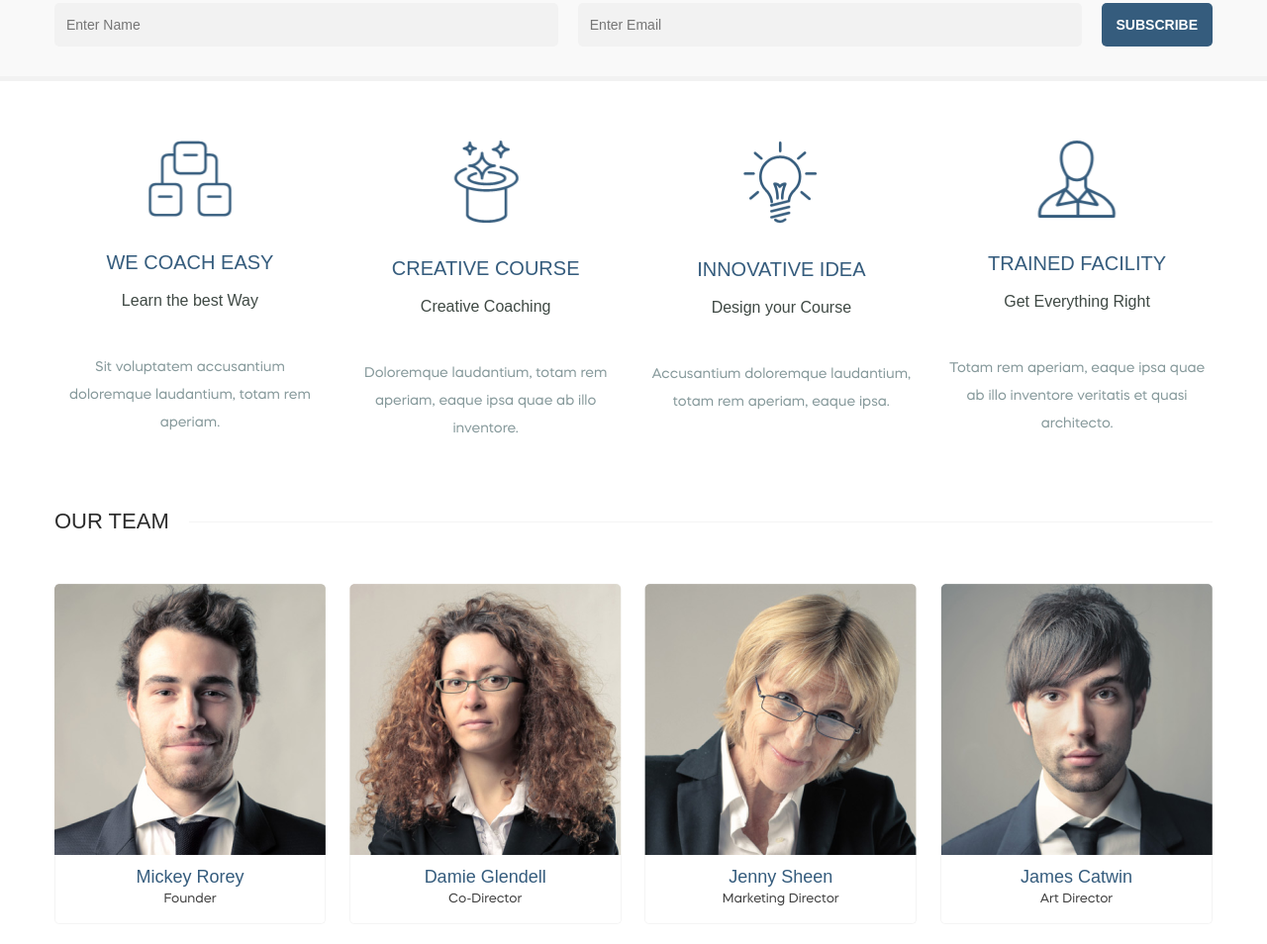
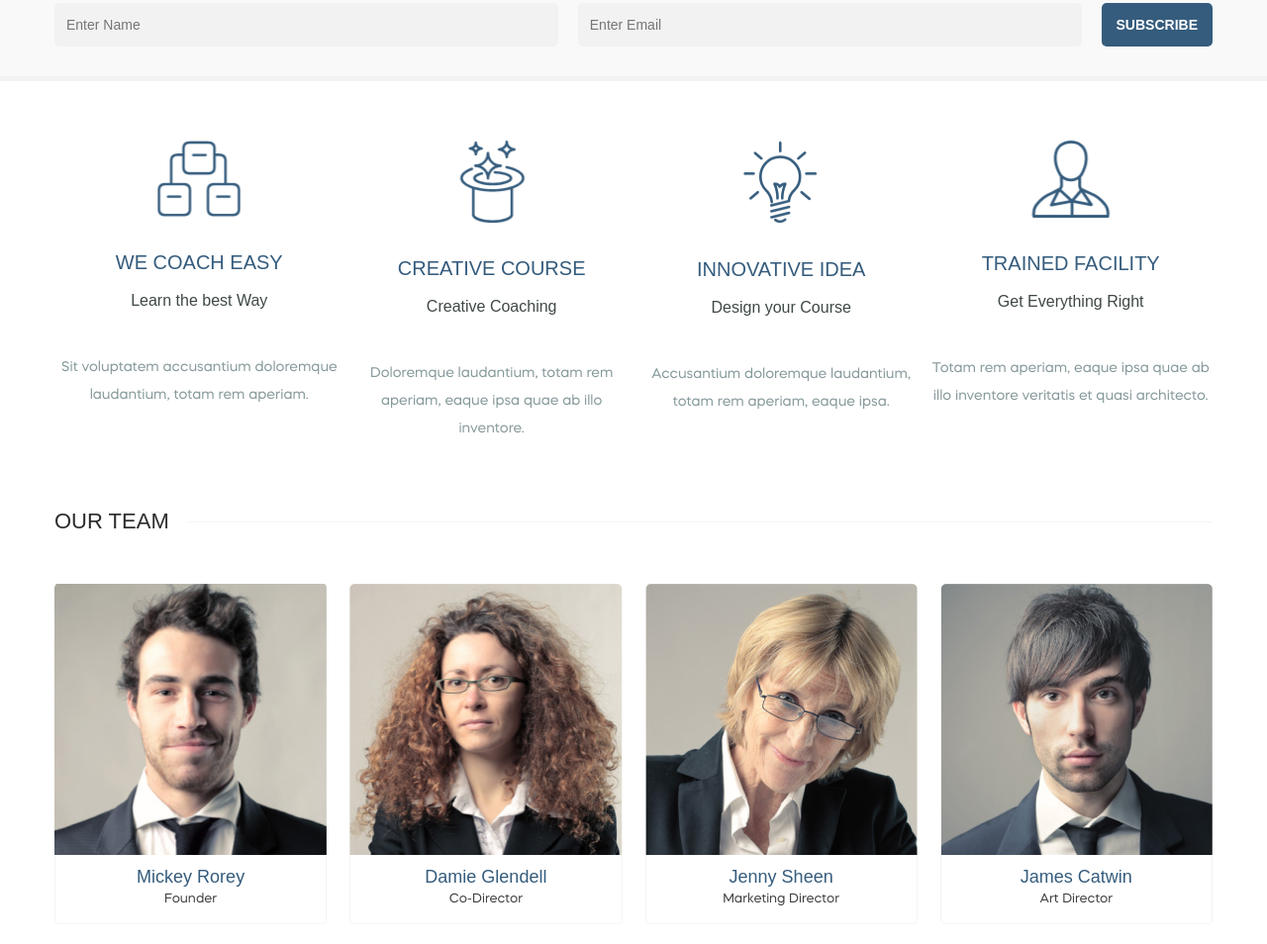
Before and after one commit to XaydarovSardor/guru-learning-management, a website: page index.html in a window 1280 px wide. Shown: the part 860-1814 px from the top of the page at 99% size. Drawn offline with nearby package versions, Linux system fonts and the light colour scheme; a web font is replaced by a local one.

Commit message:
some changes added

```diff
--- a/index.html
+++ b/index.html
@@ -19,6 +19,8 @@
     <!-- Open Graph meta teglar -->
     <meta property="og:title" content="Kafolat ta'lim website">
     <meta property="og:description" content="Bu sayt Xaydarov Sardor tomonidan ishlab chiqilgan">
+    <meta property="og:image:width" content="900">
+    <meta property="og:image:height" content="630">
     <meta property="og:image"
         content="https://yt3.googleusercontent.com/spjSMuh8HBSq3WJWeuYdVFUtm23Op35FhX3nuwDQe0bb3WG8TlL2_WcP9ujgdtPgUb7Mkyiy=s900-c-k-c0x00ffffff-no-rj">
     <meta property="og:url" content="https://guru-learning-management.netlify.app/">
--- a/sass/pages/_main.scss
+++ b/sass/pages/_main.scss
@@ -80,12 +80,11 @@
     padding: 60px 0 82px 0;
 
     .service-contents {
-        display: flex;
-        justify-content: space-between;
-
+        display: grid;
+        grid-template-columns: repeat(auto-fit, minmax(238px, 1fr));
+        row-gap: 20px;
         .service-content {
             text-align: center;
-            width: 23.41%;
             margin: 0px 0px 0px 2%;
 
             &:hover h3 {
@@ -139,8 +138,8 @@
         margin-top: 67px;
 
         .team-boxes {
-            display: flex;
-            justify-content: space-between;
+            display: grid;
+            grid-template-columns: repeat(auto-fit, minmax(273px, 1fr));
             gap: 23px;
             margin-top: 50px;
 
@@ -154,6 +153,7 @@
                     img {
                         object-fit: cover;
                         width: 100%;
+                        height: 100%;
                     }
                 }
 
```
Also changed, not shown: css/style.css, 1 other file.
